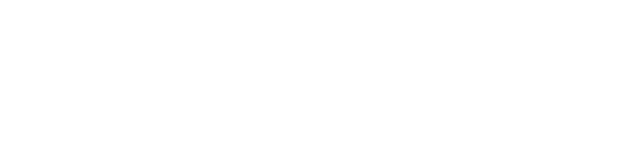
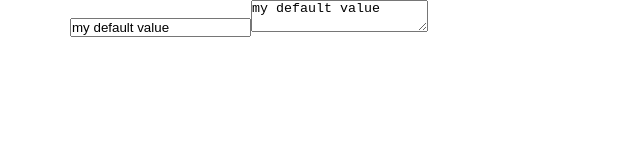
Before and after one commit to andershaig/codegen, a website: page index.html in a window 1280 px wide. Shown: the whole page, without its empty margins (0-640 px from the left). Drawn offline with Linux system fonts and the light colour scheme.

Commit message:
Very very basic form creation started

```diff
--- a/index.html
+++ b/index.html
@@ -1,5 +1,5 @@
 <!DOCTYPE HTML>
-<html lang="en-US" ng-app>
+<html lang="en-US">
 <head>
 	<meta charset="UTF-8">
 	<title>Code Generator</title>
@@ -13,13 +13,8 @@
 
 <body>
 	<div class="codeg-container">
-		<div class="codeg-input">
-
-    </div>
-
-    <div class="codeg-ouput">
-
-    </div>
+		<div class="codeg-input"></div>
+    <div class="codeg-ouput"></div>
 	</div>
 </body>
 </html>
--- a/js/app.js
+++ b/js/app.js
@@ -2,31 +2,58 @@
 
   // Settings
   var s = {
+    debug: true,
     version: '0.0.1'
   };
 
+  // Logging
+  var l = function (msg) {
+    if (s.debug) {
+      console.log(msg);
+    }
+  };
+
   // Templates
-  var t = {
-    text: '<input type="text" id="{{ id }}" value="{{ default }}">'
+  var templates = [
+    {
+      type: 'text',
+      raw: '<input type="text" id="{{ id }}" value="{{ default }}">'
+    },
+    {
+      type: 'textarea',
+      raw: '<textarea id="{{ id }}">{{ default }}</textarea>'
+    }
+  ];
+
+  // Render Methods
+  var render = {};
+
+  // Generate Render Methods
+  var compile = function () {
+    for (var i = 0; i < templates.length; i++) {
+      var template = templates[i];
+      render[template.type] = Handlebars.compile(template.raw);
+    }
   }
-
-  // Sample Public Function
-  codeg.log = function () {
-      console.log("This is a public function!");
-  };
 
   // Setup
   var init = function () {
-    var template = Handlebars.compile(t.text);
+    compile();
 
     var data = {
       "id": "testing",
       "default": "my default value"
     };
 
-    var result = template(data);
+    var text = render.text(data);
+    var textarea = render.textarea(data);
 
-    console.log(result);
+    l(text);
+    l(textarea);
+
+    $(document).ready( function () {
+      $('.codeg-input').append(text).append(textarea);
+    });
   };
 
   // Kick it off
```
